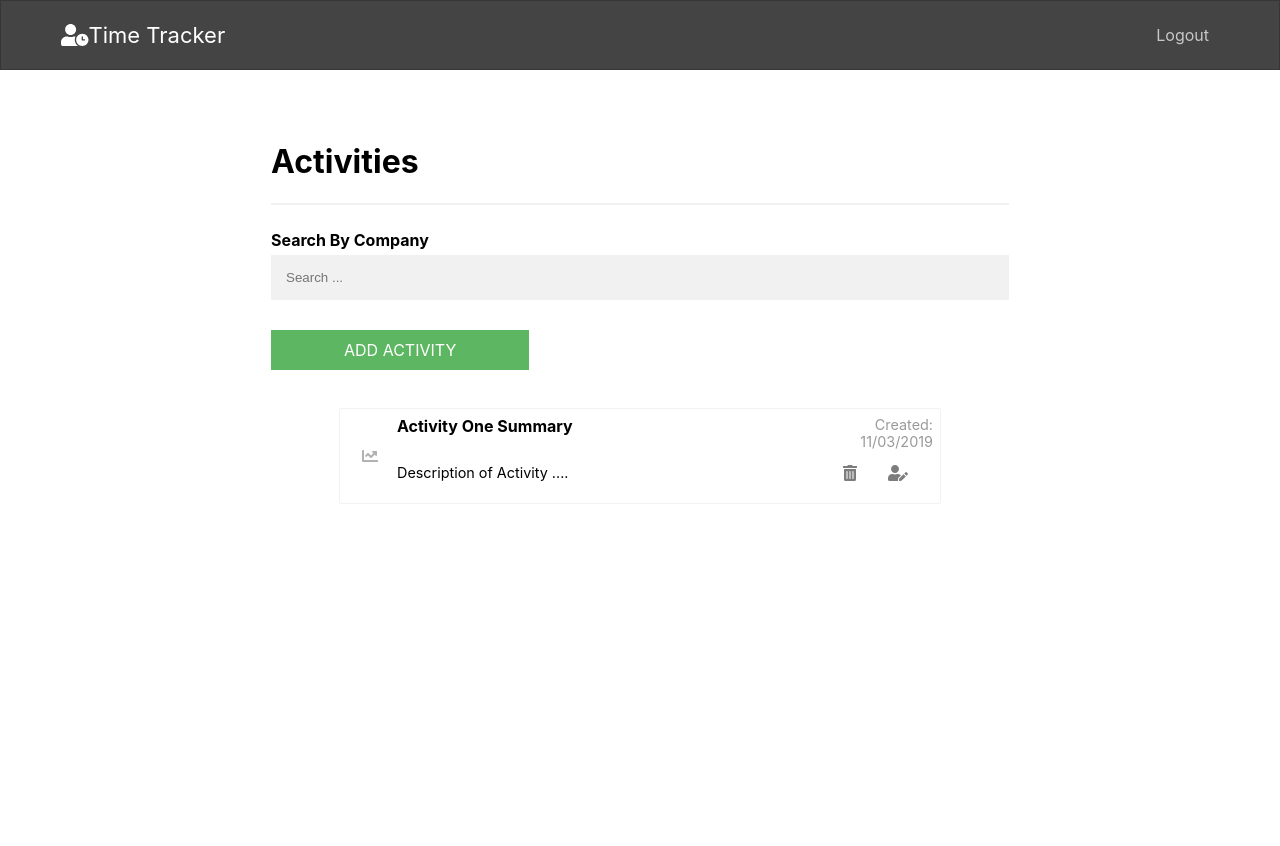
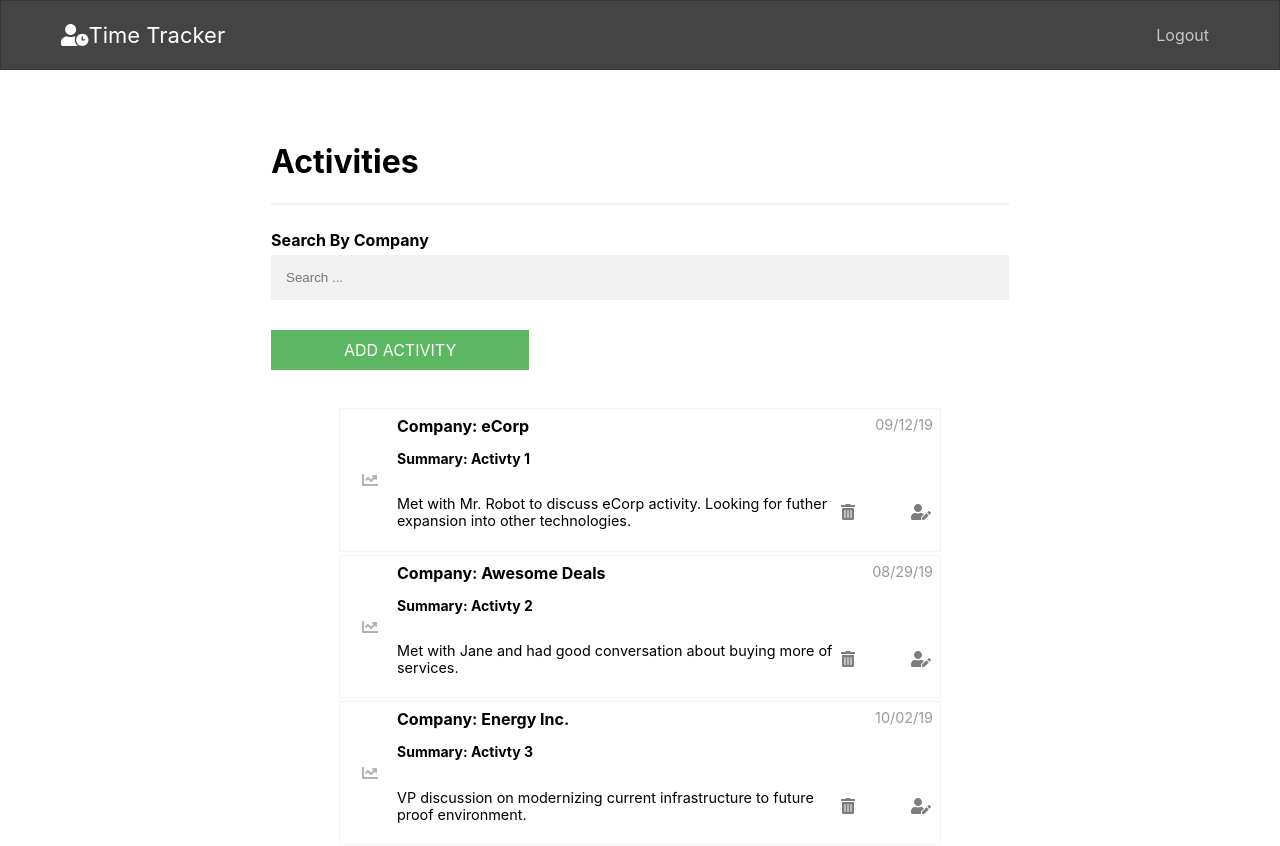
Before and after one commit to soriaj/time-tracker-client, a React (Create React App) app: page /activity in a window 1280 px wide. Shown: the top 846 px of the page. Before the commit the page ends 800 px from the top, so only its background shows below. Built offline with nearby package versions, Linux system fonts and the light colour scheme.

Commit message:
- Update data file for matching id type - Create ControlBar components - Update CSS names

```diff
--- a/src/activities-data.json
+++ b/src/activities-data.json
@@ -2,51 +2,51 @@
    "activities": [
       {
          "id": 1,
-         "activity_title": "Activty 1",
-         "company_name": "eCorp",
+         "summary": "Activty 1",
+         "company": "eCorp",
          "customer_name": "Mr. Robot",
          "description": "Met with Mr. Robot to discuss eCorp activity. Looking for futher expansion into other technologies.",
-         "activity_date": "09/12/19"
+         "date": "09/12/19"
       },
       {
          "id": 2,
-         "activity_title": "Activty 2",
-         "company_name": "Awesome Deals",
+         "summary": "Activty 2",
+         "company": "Awesome Deals",
          "customer_name": "Jane Doe",
          "description": "Met with Jane and had good conversation about buying more of services.",
-         "activity_date": "08/29/19"
+         "date": "08/29/19"
       },
       {
          "id": 3,
-         "activity_title": "Activty 3",
-         "company_name": "Energy Inc.",
+         "summary": "Activty 3",
+         "company": "Energy Inc.",
          "customer_name": "John Energy",
          "description": "VP discussion on modernizing current infrastructure to future proof environment.",
-         "activity_date": "10/02/19"
+         "date": "10/02/19"
       },
       {
          "id": 4,
-         "activity_title": "Activty 4",
-         "company_name": "eCorp",
+         "summary": "Activty 4",
+         "company": "eCorp",
          "customer_name": "Mr. Robot",
          "description": "Second meeting with Mr. Robot. Mr. Robot is looking to elimanate the competition through aggressive expansion. He is looking for additional service to help with that.",
-         "activity_date": "09/21/19"
+         "date": "09/21/19"
       },
       {
          "id": 5,
-         "activity_title": "Activty 5",
-         "company_name": "eCorp",
+         "summary": "Activty 5",
+         "company": "eCorp",
          "customer_name": "Victor",
          "description": "Strategic meeting with Victor on current plans and future roadmap.",
-         "activity_date": "07/11/19"
+         "date": "07/11/19"
       },
       {
          "id": 6,
-         "activity_title": "Activty 6",
-         "company_name": "Awesome Deals",
+         "summary": "Activty 6",
+         "company": "Awesome Deals",
          "customer_name": "Jane Doe",
          "description": "Met with Jane again to go over services proposal and moderization of current technologies.",
-         "activity_date": "10/01/19"
+         "date": "10/01/19"
       }
    ]
 }
--- a/src/components/Activity/ActivityListItem.css
+++ b/src/components/Activity/ActivityListItem.css
@@ -40,13 +40,13 @@
    padding: 5px;
    margin-bottom: 5px;
 }
-.ListItem__icon {
+.ListItem-icon {
    /* flex: 1; */
    display: flex;
    justify-content: center;
    align-items: center;
 }
-.ListItem__circle {
+.ListItem-circle {
    border-radius: 50%;
    /* border: 1px solid rgba(0,0,0,0.1); */
    width: 50px;
@@ -56,30 +56,30 @@
    align-items: center;
    color: rgba(0,0,0,0.3);
 }
-.ListItem__content {
+.ListItem-content {
    flex: 5;
    padding: 2px;
 }
-.ListItem__heading {
+.ListItem-heading {
    display: flex;
 }
-.ListItem__title {
+.ListItem-title {
    flex: 4;
    font-size: 1em;
    font-weight: bold;
    text-align: left;
 }
-.ListItem__size {
+.ListItem-size {
    flex: 1;
    font-size: 0.9em;
    color: rgba(0,0,0,0.4);
    text-align: right;
 }
-.ListItem__actions {
+.ListItem-actions {
    display: flex;
    justify-content: space-between;
 }
-.ListItem__status {
+.ListItem-status {
    flex: 1;
    font-size: 0.9em;
    /* color: rgb(46, 184, 230); */
@@ -102,22 +102,22 @@
    margin: 2px;
    color: #7D7D7D;
 }
-.ControlBar__btn {
+.ControlBar-btn {
    flex: 1;
    padding: 2px;
 }
-.ControlBar__btn:hover, .ControlBar__btn:focus {
+.ControlBar-btn:hover, .ControlBar-btn:focus {
    color: #212529;
    text-decoration: none;
 }
-.ControlBar__btn:focus, .ControlBar__btn.focus {
+.ControlBar-btn:focus, .ControlBar-btn.focus {
    outline: 0;
    box-shadow: 0 0 0 0.2rem rgba(0, 123, 255, 0.25);
 }
-.ControlBar__btn.disabled, .ControlBar__btn:disabled {
+.ControlBar-btn.disabled, .ControlBar-btn:disabled {
    opacity: 0.65;
 }
-.ControlBar__btn:not(:disabled):not(.disabled) {
+.ControlBar-btn:not(:disabled):not(.disabled) {
    cursor: pointer;
 }
 
--- a/src/components/Activity/ActivityListItem.js
+++ b/src/components/Activity/ActivityListItem.js
@@ -1,17 +1,29 @@
 import React, { Component } from 'react'
-import { FontAwesomeIcon } from '@fortawesome/react-fontawesome'
-import { faChartLine, faTrashAlt, faUserEdit } from '@fortawesome/free-solid-svg-icons'
 import SearchListBox from '../SearchListBox/SearchListBox'
+import ListItems from '../ListItems/ListItems'
 import { format } from 'date-fns'
 import './ActivityListItem.css'
-import activities from '../../../src/activities-data'
+import { activities } from '../../../src/activities-data'
 
 class Activity extends Component {
+   state = {
+      activities: [],
+      searchTerm: '',
+   }
+
+   componentDidMount(){
+      setTimeout(() => {
+         this.setState({
+            activities: activities
+         })
+      })
+   }
    handleActivitySubmit = () => {
       // Should redirect to Add Activity form
       this.props.history.push('/add-activity')
    }
    render() {
+      const { activities, searchTerm } = this.state
       return (
          <>
             <div className="activities-list">
@@ -19,28 +31,15 @@ class Activity extends Component {
             </div>
 
             <div className="filterable-list">
-               <div className="ListItem">
-                  <div className="ListItem__icon">
-                     <div className="ListItem__circle">
-                        <FontAwesomeIcon icon={faChartLine} className="fas fa-chart-line"></FontAwesomeIcon>
-                     </div>
-                  </div>
-                  <div className="ListItem__content">
-                     <div className="ListItem__heading">
-                        <div className="ListItem__title">Activity One Summary</div>
-                        <div className="ListItem__size">{`Created: ${format(new Date(), 'MM/dd/yyyy')}`}</div>
-                     </div>
-                     <div className="ListItem__actions">
-                        <div className="ListItem__status">
-                           <p>Description of Activity .... </p>
-                        </div>
-                        <div className="ControlBar">
-                           <div className="ControlBar__btn"><FontAwesomeIcon icon={faTrashAlt} className="fas fa-trash-alt"></FontAwesomeIcon></div>
-                           <div className="ControlBar__btn"><FontAwesomeIcon icon={faUserEdit} className="fas fa-edit"></FontAwesomeIcon></div>
-                        </div>
-                     </div>
-                  </div>
-               </div>
+               {activities.map(items =>
+                  <ListItems key={items.id}
+                     company={items.company}
+                     title={items.summary}
+                     name={items.customer}
+                     description={items.description}
+                     date={items.date}
+                  />
+               )}
             </div>
          </>
       );
--- /dev/null
+++ b/src/components/ControlBar/ControlBar.js
@@ -0,0 +1,16 @@
+import React, { Component } from 'react';
+import { FontAwesomeIcon } from '@fortawesome/react-fontawesome'
+import { faTrashAlt, faUserEdit } from '@fortawesome/free-solid-svg-icons'
+
+class ControlBar extends Component {
+   render() {
+      return (
+         <div className="ControlBar">
+            <div className="ControlBar__btn"><FontAwesomeIcon icon={faTrashAlt} className="fas fa-trash-alt"></FontAwesomeIcon></div>
+            <div className="ControlBar__btn"><FontAwesomeIcon icon={faUserEdit} className="fas fa-edit"></FontAwesomeIcon></div>
+         </div>
+      );
+   }
+}
+
+export default ControlBar;
--- a/src/components/ListItems/ListItems.js
+++ b/src/components/ListItems/ListItems.js
@@ -6,10 +6,6 @@ import ControlBar from '../ControlBar/ControlBar'
 
 class ListItems extends Component {
    render() {
-      const { searchTerm } = this.props
-      console.log(this.props)
-      // const list = activity.filter(act => act.company_name.includes(searchTerm))
-      //    .map((act, id) => <Item {...act} key={id} />)
       return (
          <>
          <div className="ListItem">
```
